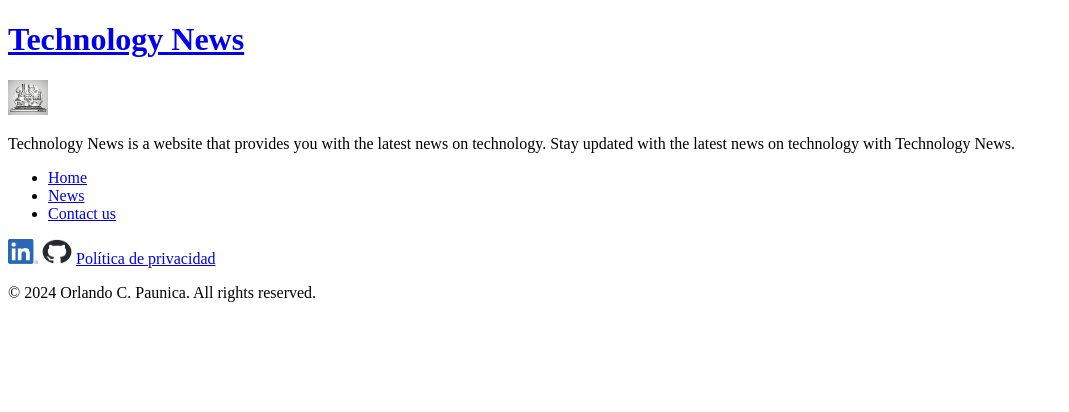
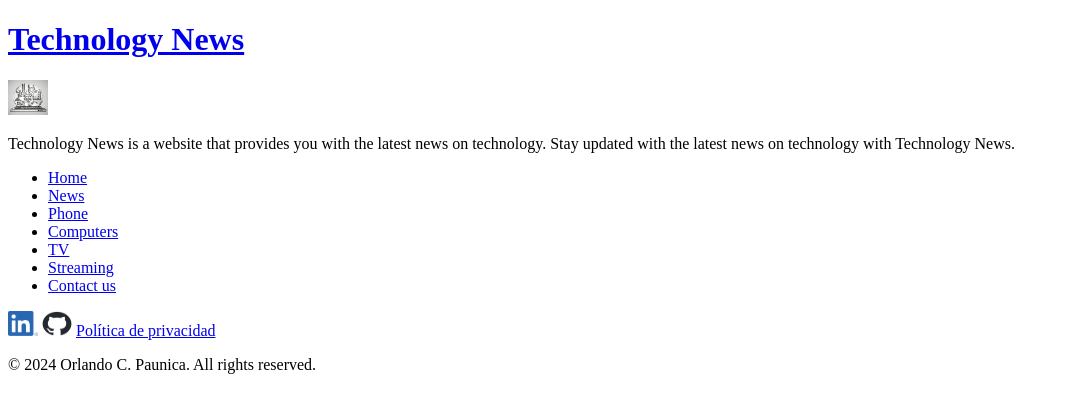
Before and after one commit to Daerkas/html5_arquitectura_informacion, a plain HTML site: page index.html in a window 1280 px wide. Shown: the whole page, without its empty margins (0-1069 px from the left). Drawn offline with Linux system fonts and the light colour scheme.

Commit message:
Update index.html

```diff
--- a/index.html
+++ b/index.html
@@ -17,7 +17,12 @@
         <ul>
             <li><a href="index.html">Home</a></li>
             <li><a href="news.html">News</a></li>
+            <li><a href="phone.html">Phone</a></li>
+            <li><a href="computers.html">Computers</a></li>
+            <li><a href="tv.html">TV</a></li>
+            <li><a href="streaming.html">Streaming</a></li>
             <li><a href="contact.html">Contact us</a></li>
+
         </ul>
     <footer>
         <a href="https://www.linkedin.com/in/orlando-paunica"><img src="./assets/Images/Linkedin Logo.png" height="25" width="30" alt="Linkedin Logo"></a>
```
